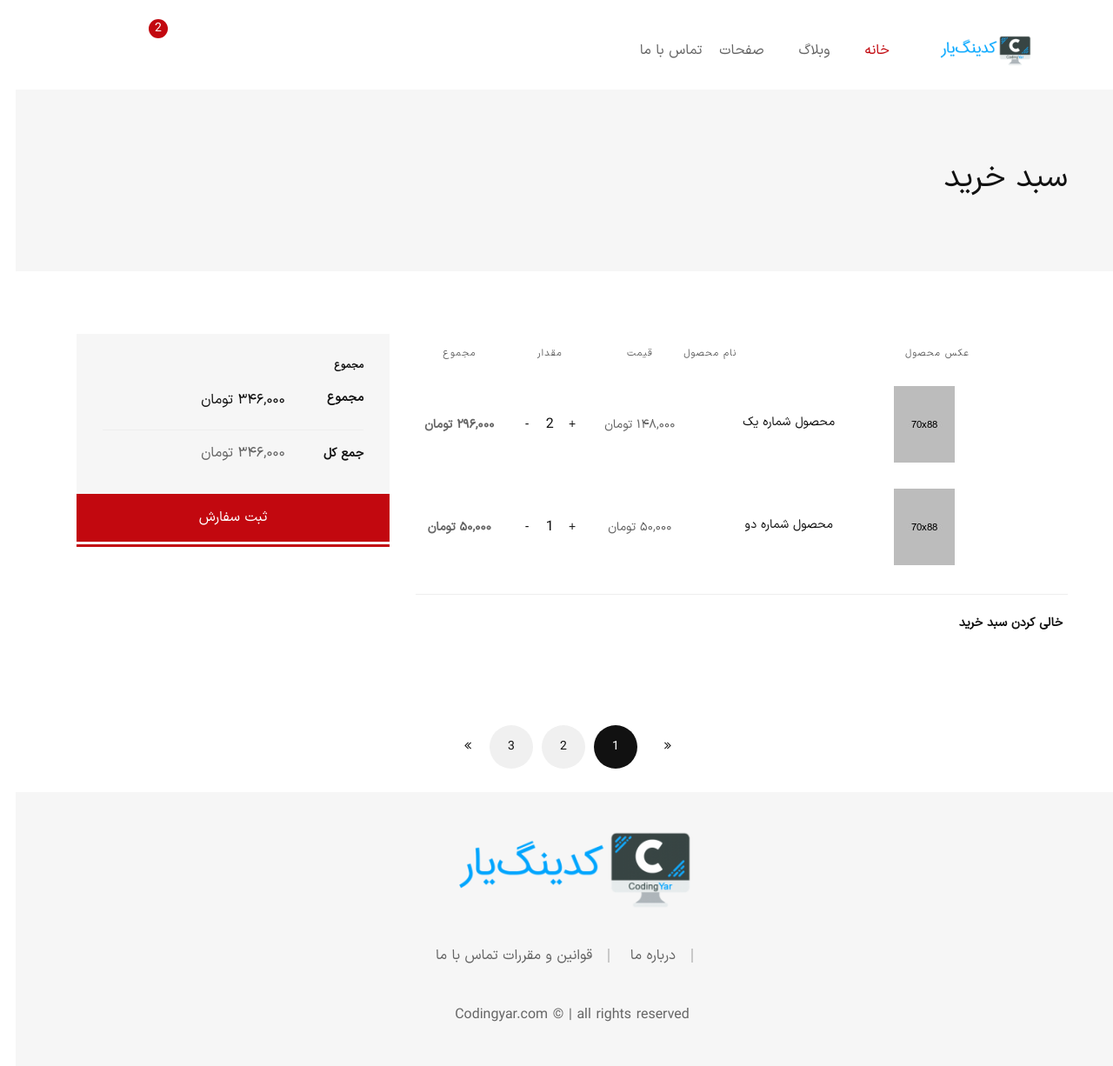
After one commit to SaeedRahimisp/online_shop, a Django app: template cart/templates/cart/cart_details.html in a window 1280 px wide. The commit adds this page. Shown: the whole page at 87% size. Run offline with Django 4.2, Linux system fonts and the light colour scheme; the template is opened without the code that fills it, so the values that code supplies are empty; parts of the project's set-up code (start-up, migrations or seed data) failed here and were passed over; some libraries are stand-ins or nearby versions; some web fonts are replaced.

Commit message:
Add cart view and url/template

```diff
--- /dev/null
+++ b/cart/templates/cart/cart_details.html
@@ -0,0 +1,252 @@
+{% extends '_base.html' %}
+{% load i18n %}
+{% block page_title %}
+    {% trans 'Cart' %}
+{% endblock %}
+
+{% block content %}
+    <!-- Main Wrapper Start -->
+    <div class="wrapper">
+        <!-- Breadcrumb area Start -->
+        <div class="breadcrumb-area bg-color ptb--90" data-bg-color="#f6f6f6">
+            <div class="container">
+                <div class="row">
+                    <div class="col-12">
+                        <div class="d-flex justify-content-between align-items-center flex-sm-row flex-column">
+                            <h1 class="page-title">سبد خرید</h1>
+                        </div>
+                    </div>
+                </div>
+            </div>
+        </div>
+        <!-- Breadcrumb area End -->
+
+        <!-- Main Content Wrapper Start -->
+        <div class="main-content-wrapper">
+            <div class="page-content-inner ptb--80">
+                <div class="container">
+                    <div class="row">
+                        <div class="col-lg-8 mb-md--50">
+                            <form class="cart-form" action="#">
+                                <div class="row no-gutters">
+                                    <div class="col-12">
+                                        <div class="table-content table-responsive">
+                                            <table class="table text-center">
+                                                <thead>
+                                                <tr>
+                                                    <th>&nbsp;</th>
+                                                    <th>عکس محصول</th>
+                                                    <th class="text-left">نام محصول</th>
+                                                    <th>قیمت</th>
+                                                    <th>مقدار</th>
+                                                    <th>مجموع</th>
+                                                </tr>
+                                                </thead>
+                                                <tbody>
+                                                <tr>
+                                                    <td class="product-remove text-left"><a href=""><i
+                                                            class="flaticon flaticon-cross"></i></a></td>
+                                                    <td class="product-thumbnail text-left">
+                                                        <img src="assets/img/products/prod-10-70x88.jpg"
+                                                             alt="Product Thumnail">
+                                                    </td>
+                                                    <td class="product-name wide-column">
+                                                        <h3>
+                                                            <a href="product-details.html">محصول شماره یک</a>
+                                                        </h3>
+                                                    </td>
+                                                    <td class="product-price">
+                                                            <span class="product-price-wrapper">
+                                                                <span class="money">۱۴۸,۰۰۰ تومان</span>
+                                                            </span>
+                                                    </td>
+                                                    <td class="product-quantity">
+                                                        <div class="quantity">
+                                                            <input type="number" class="quantity-input" name="qty"
+                                                                   id="qty-1" value="2" min="1">
+                                                        </div>
+                                                    </td>
+                                                    <td class="product-total-price">
+                                                            <span class="product-price-wrapper">
+                                                                <span class="money">۲۹۶,۰۰۰ تومان</span>
+                                                            </span>
+                                                    </td>
+                                                </tr>
+                                                <tr>
+                                                    <td class="product-remove text-left"><a href=""><i
+                                                            class="flaticon flaticon-cross"></i></a></td>
+                                                    <td class="product-thumbnail text-left">
+                                                        <img src="assets/img/products/prod-10-70x88.jpg"
+                                                             alt="Product Thumnail">
+                                                    </td>
+                                                    <td class="product-name wide-column">
+                                                        <h3>
+                                                            <a href="product-details.html">محصول شماره دو</a>
+                                                        </h3>
+                                                    </td>
+                                                    <td class="product-price">
+                                                            <span class="product-price-wrapper">
+                                                                <span class="money">۵۰,۰۰۰ تومان</span>
+                                                            </span>
+                                                    </td>
+                                                    <td class="product-quantity">
+                                                        <div class="quantity">
+                                                            <input type="number" class="quantity-input" name="qty"
+                                                                   id="qty-1" value="1" min="1">
+                                                        </div>
+                                                    </td>
+                                                    <td class="product-total-price">
+                                                            <span class="product-price-wrapper">
+                                                                <span class="money">۵۰,۰۰۰ تومان</span>
+                                                            </span>
+                                                    </td>
+                                                </tr>
+                                                </tbody>
+                                            </table>
+                                        </div>
+                                    </div>
+                                </div>
+                                <div class="row no-gutters border-top pt--20 mt--20">
+                                    <div class="col-sm-6 text-sm-right">
+                                        <button type="submit" class="cart-form__btn">خالی کردن سبد خرید</button>
+                                    </div>
+                                </div>
+                            </form>
+                        </div>
+                        <div class="col-lg-4">
+                            <div class="cart-collaterals">
+                                <div class="cart-totals">
+                                    <h5 class="font-size-14 font-bold mb--15">مجموع</h5>
+                                    <div class="cart-calculator">
+                                        <div class="cart-calculator__item">
+                                            <div class="cart-calculator__item--head">
+                                                <span>مجموع</span>
+                                            </div>
+                                            <div class="cart-calculator__item--value">
+                                                <span>۳۴۶,۰۰۰ تومان</span>
+                                            </div>
+                                        </div>
+                                        <div class="cart-calculator__item order-total">
+                                            <div class="cart-calculator__item--head">
+                                                <span>جمع کل</span>
+                                            </div>
+                                            <div class="cart-calculator__item--value">
+                                                <span class="product-price-wrapper">
+                                                    <span class="money">۳۴۶,۰۰۰ تومان</span>
+                                                </span>
+                                            </div>
+                                        </div>
+                                    </div>
+                                </div>
+                                <a href="checkout.html"
+                                   class="btn btn-fullwidth btn-bg-red btn-color-white btn-hover-2">
+                                    ثبت سفارش
+                                </a>
+                            </div>
+                        </div>
+                    </div>
+                </div>
+            </div>
+        </div>
+        <!-- Main Content Wrapper Start -->
+
+        <!-- Search form Popup Start -->
+        <div class="searchform__popup" id="searchForm">
+            <a href="#" class="btn-close"><i class="flaticon flaticon-cross"></i></a>
+            <div class="searchform__body">
+                <p>Start typing and press Enter to search</p>
+                <form class="searchform">
+                    <input type="text" name="popup-search" id="popup-search" class="searchform__input"
+                           placeholder="Search Entire Store...">
+                    <button type="submit" class="searchform__submit"><i
+                            class="flaticon flaticon-magnifying-glass-icon"></i></button>
+                </form>
+            </div>
+        </div>
+        <!-- Search form Popup End -->
+
+        <!-- Mini Cart Start -->
+        <aside class="mini-cart" id="miniCart">
+            <div class="mini-cart-wrapper">
+                <a href="" class="btn-close"><i class="flaticon flaticon-cross"></i></a>
+                <div class="mini-cart-inner">
+                    <h3 class="mini-cart__heading mb--40 mb-lg--30 text-right">سبد خرید</h3>
+                    <div class="mini-cart__content">
+                        <ul class="mini-cart__list text-right">
+                            <li class="mini-cart__product d-flex justify-content-between">
+                                <div class="mini-cart__product__image">
+                                    <a href="#">
+                                        <img src="assets/img/products/prod-1-100x100.jpg" alt="products">
+                                    </a>
+                                </div>
+                                <div class="mini-cart__product__content pt-2">
+                                    <span class="mini-cart__product__title d-flex flex-row justify-content-between">
+                                        <a href="#"> محصول سماره یک </a>
+                                        <a href="#" class="">
+                                            &#10060;
+                                        </a>
+                                    </span>
+                                    <span class="mini-cart__product__quantity">
+                                        <span>۴۹,۰۰۰ تومان</span> &#215; <span>۱</span>
+                                    </span>
+                                </div>
+                            </li>
+                            <li class="mini-cart__product d-flex justify-content-between">
+                                <div class="mini-cart__product__image">
+                                    <a href="#">
+                                        <img src="assets/img/products/prod-1-100x100.jpg" alt="products">
+                                    </a>
+                                </div>
+                                <div class="mini-cart__product__content pt-2">
+                                    <span class="mini-cart__product__title d-flex flex-row justify-content-between">
+                                        <a href="#"> محصول سماره یک </a>
+                                        <a href="#" class="">
+                                            &#10060;
+                                        </a>
+                                    </span>
+                                    <span class="mini-cart__product__quantity">
+                                        <span>۴۹,۰۰۰ تومان</span> &#215; <span>۱</span>
+                                    </span>
+                                </div>
+                            </li>
+                            <li class="mini-cart__product d-flex justify-content-between">
+                                <div class="mini-cart__product__image">
+                                    <a href="#">
+                                        <img src="assets/img/products/prod-1-100x100.jpg" alt="products">
+                                    </a>
+                                </div>
+                                <div class="mini-cart__product__content pt-2">
+                                    <span class="mini-cart__product__title d-flex flex-row justify-content-between">
+                                        <a href="#"> محصول سماره یک </a>
+                                        <a href="#" class="">
+                                            &#10060;
+                                        </a>
+                                    </span>
+                                    <span class="mini-cart__product__quantity">
+                                        <span>۴۹,۰۰۰ تومان</span> &#215; <span>۱</span>
+                                    </span>
+                                </div>
+                            </li>
+                        </ul>
+                        <div class="mini-cart__total">
+                            <span>جمع کل</span>
+                            <span class="ammount">۱۴۸,۰۰۰ تومان</span>
+                        </div>
+                        <div class="mini-cart__buttons">
+                            <a href="cart.html" class="btn btn-fullwidth btn-bg-sand mb--20">مشاهده سبد خرید</a>
+                            <a href="checkout.html" class="btn btn-fullwidth btn-bg-sand">پرداخت</a>
+                        </div>
+                    </div>
+                </div>
+            </div>
+        </aside>
+        <!-- Mini Cart End -->
+
+        <!-- Global Overlay Start -->
+        <div class="ShoppingYar-global-overlay"></div>
+        <!-- Global Overlay End -->
+
+    </div>
+    <!-- Main Wrapper End -->
+
+{% endblock %}
--- /dev/null
+++ b/cart/urls.py
@@ -0,0 +1,9 @@
+from django.urls import path
+
+from .views import cart_detail_view
+
+app_name = 'cart'
+
+urlpatterns = [
+    path('', cart_detail_view, name='cart_detail'),
+]
--- a/config/urls.py
+++ b/config/urls.py
@@ -6,6 +6,7 @@
     path('', include('pages.urls')),
     path('accounts/', include('allauth.urls')),
     path('products/', include('products.urls')),
+    path('cart/', include('cart.urls')),
 
     # Rosetta (i18n)
     path('rosetta/', include('rosetta.urls')),
--- a/products/templates/products/product_list.html
+++ b/products/templates/products/product_list.html
@@ -56,7 +56,7 @@
                                                     </div>
                                                 </div>
                                             </div>
-                                        </div>L
+                                        </div>
                                     {% endfor %}
                                 </div>
                             </div>
--- a/templates/_base.html
+++ b/templates/_base.html
@@ -28,13 +28,13 @@
 <body dir='rtl'>
 
 <!-- Preloader Start -->
-<div class="ShoppingYar-preloader active">
-    <div class="ShoppingYar-preloader-inner h-100 d-flex align-items-center justify-content-center">
-        <div class="ShoppingYar-child ShoppingYar-bounce1"></div>
-        <div class="ShoppingYar-child ShoppingYar-bounce2"></div>
-        <div class="ShoppingYar-child zuka-bounce3"></div>
-    </div>
-</div>
+{#<div class="ShoppingYar-preloader active">#}
+{#    <div class="ShoppingYar-preloader-inner h-100 d-flex align-items-center justify-content-center">#}
+{#        <div class="ShoppingYar-child ShoppingYar-bounce1"></div>#}
+{#        <div class="ShoppingYar-child ShoppingYar-bounce2"></div>#}
+{#        <div class="ShoppingYar-child zuka-bounce3"></div>#}
+{#    </div>#}
+{#</div>#}
 <!-- Preloader End -->
 
 <!-- Main Wrapper Start -->
```
Also changed, not shown: cart/views.py (+24 -2 lines).
